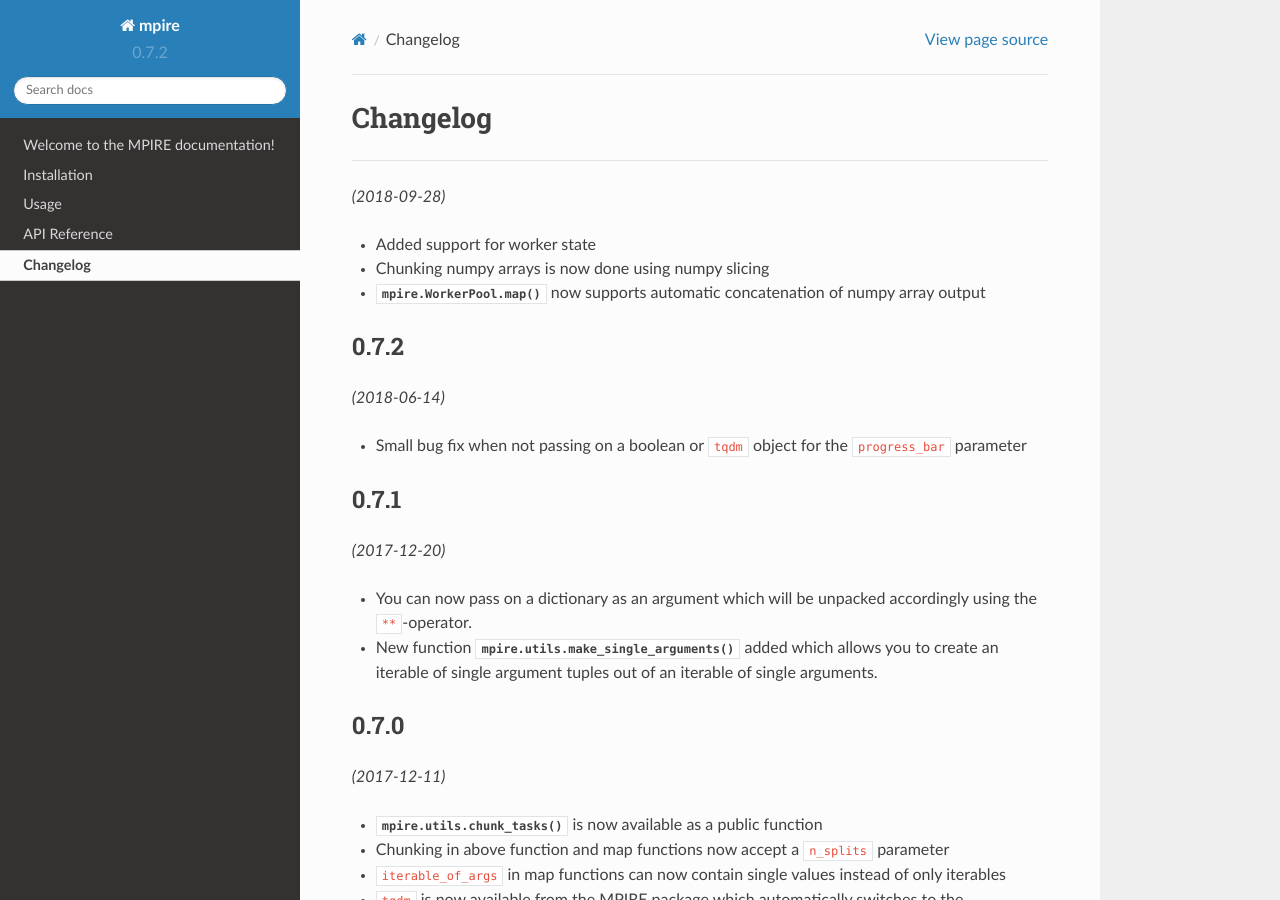
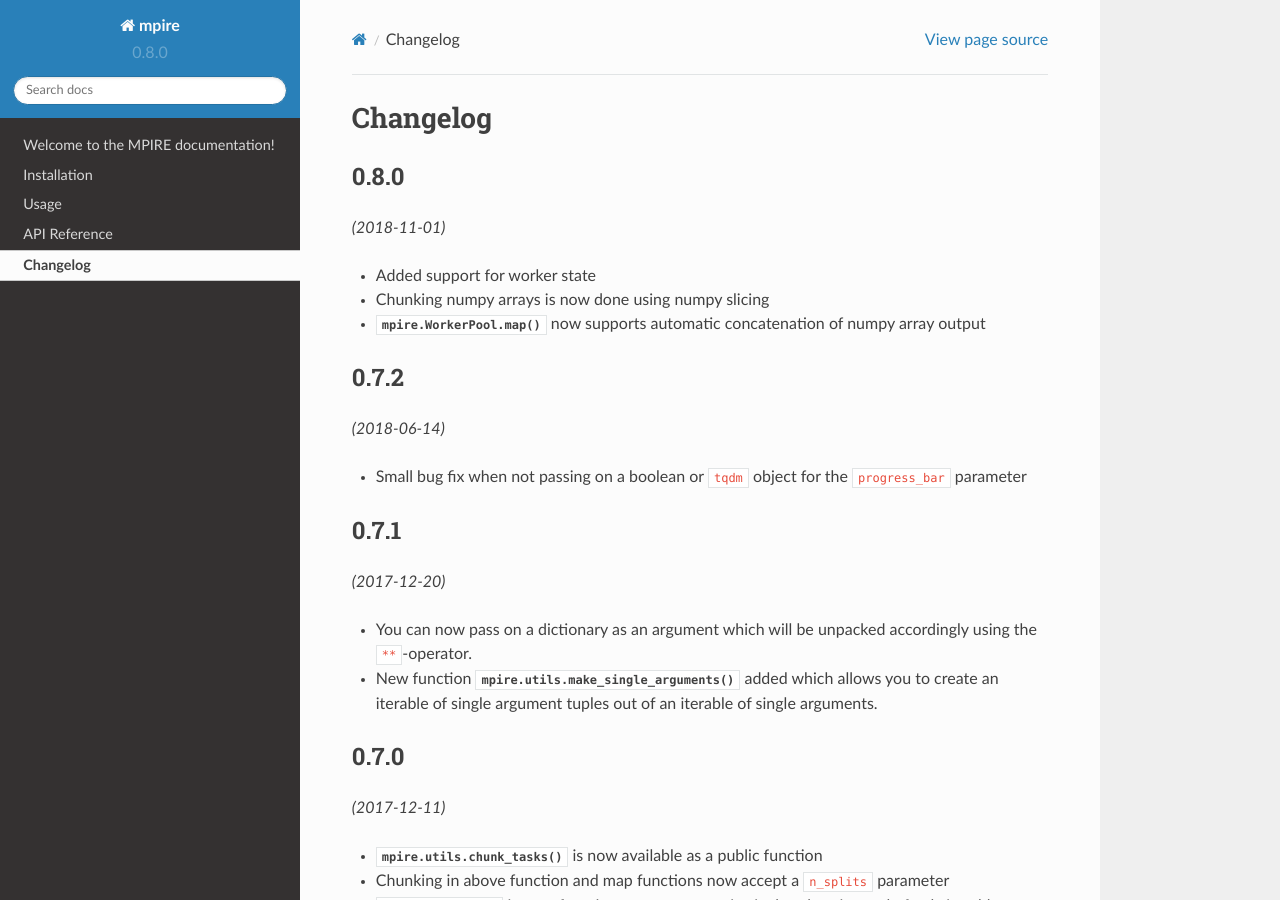
Before and after one commit to sybrenjansen/mpire, a Sphinx documentation site: the page built from docs/changelog.rst, in a window 1280 px wide and 900 px high. Built offline with Sphinx 7.4.7 and the Read the Docs theme 2.0.0, drawn with Linux system fonts in a browser that asks for light colours.

Commit message:
Version bumped to 0.8.0

```diff
--- a/docs/changelog.rst
+++ b/docs/changelog.rst
@@ -1,9 +1,10 @@
 Changelog
 =========
 
+0.8.0
 -----
 
-*(2018-09-28)*
+*(2018-11-01)*
 
 * Added support for worker state
 * Chunking numpy arrays is now done using numpy slicing
--- a/docs/conf.py
+++ b/docs/conf.py
@@ -20,7 +20,7 @@
 from datetime import datetime
 import re
 
-_version = '0.7.2'
+_version = '0.8.0'
 
 
 def isBoostFunc(what, obj):
--- a/setup.py
+++ b/setup.py
@@ -7,7 +7,7 @@ def read_description():
 
 setup(
     name="mpire",
-    version='0.7.2',
+    version='0.8.0',
     author="Sybren Jansen (Target Holding)",
     author_email="sybren.jansen@target-holding.nl",
     description="A Python package for multiprocessing, but faster than multiprocessing",
```
